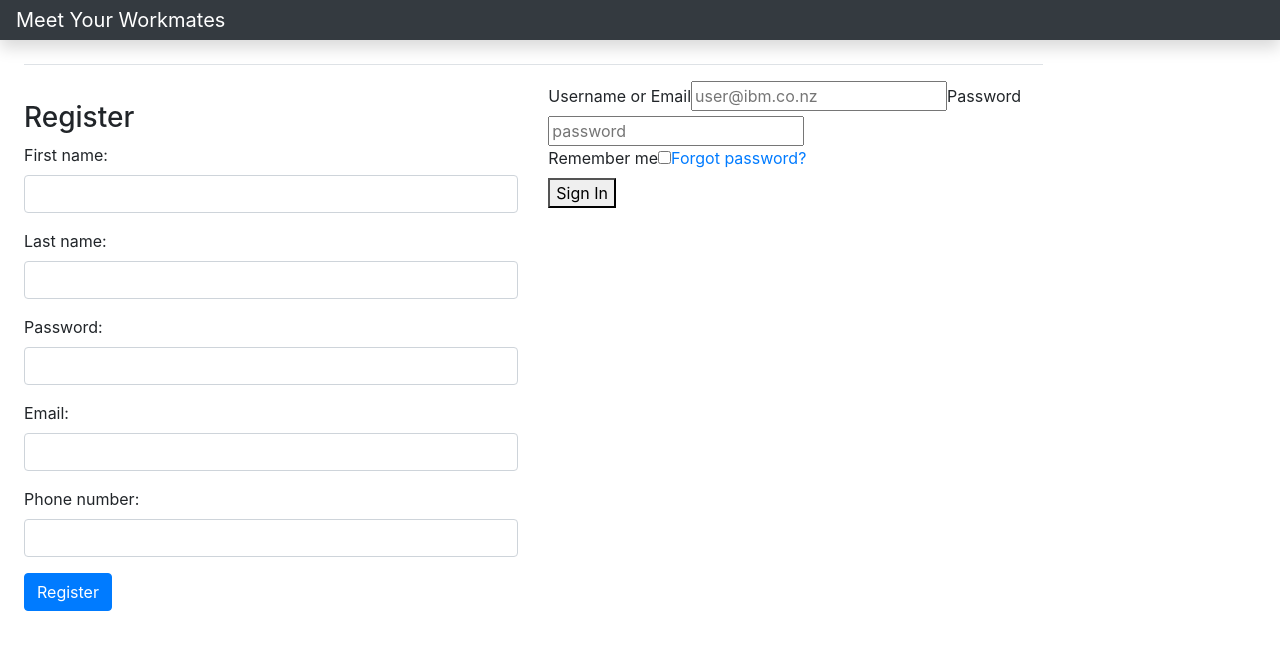
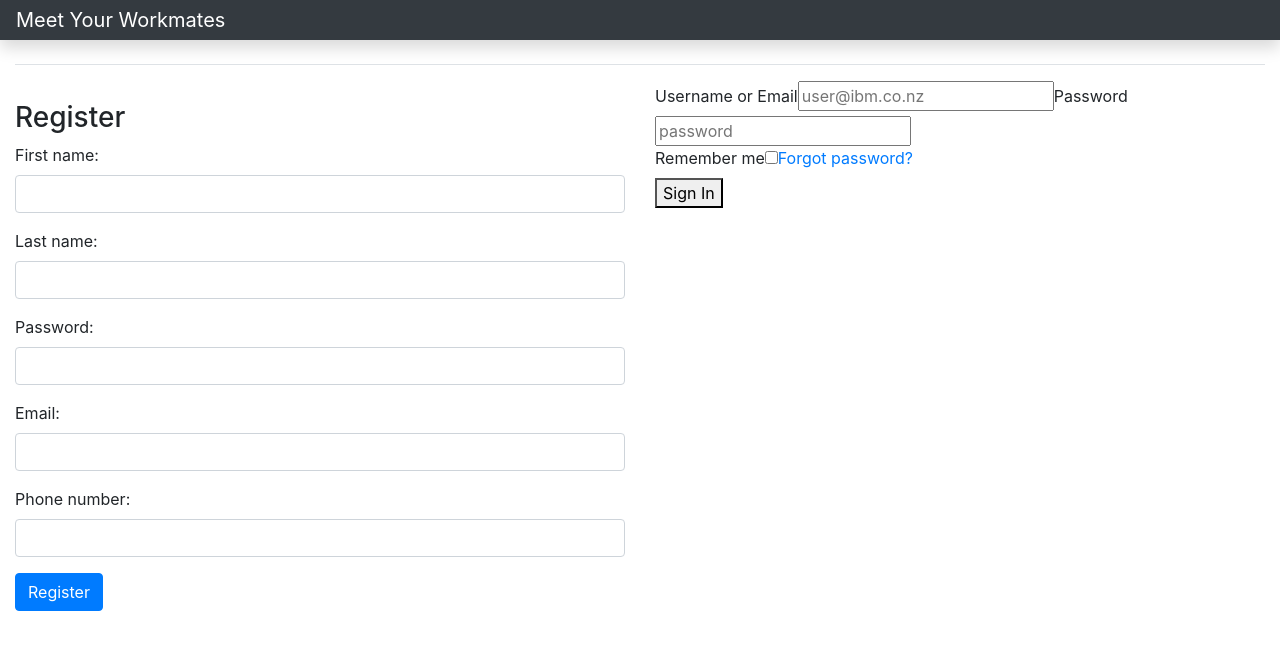
Before and after one commit to LindseydB/Meet-your-work-mates, a React (Create React App) app in the folder client/: page /register in a window 1280 px wide. Shown: the top 650 px of the page. Built offline with nearby package versions, Linux system fonts and the light colour scheme.

Commit message:
Changed col width and reordered content

```diff
--- a/client/src/App.js
+++ b/client/src/App.js
@@ -80,7 +80,7 @@ function App() {
     <div class="row">
 
 
-      <main class="col-md-9 ms-sm-auto col-lg-10 px-md-4">
+      <main class="col-md-12">
         <div class="d-flex justify-content-between flex-wrap flex-md-nowrap align-items-center pt-3 pb-2 mb-3 border-bottom">
 
         </div>
```
